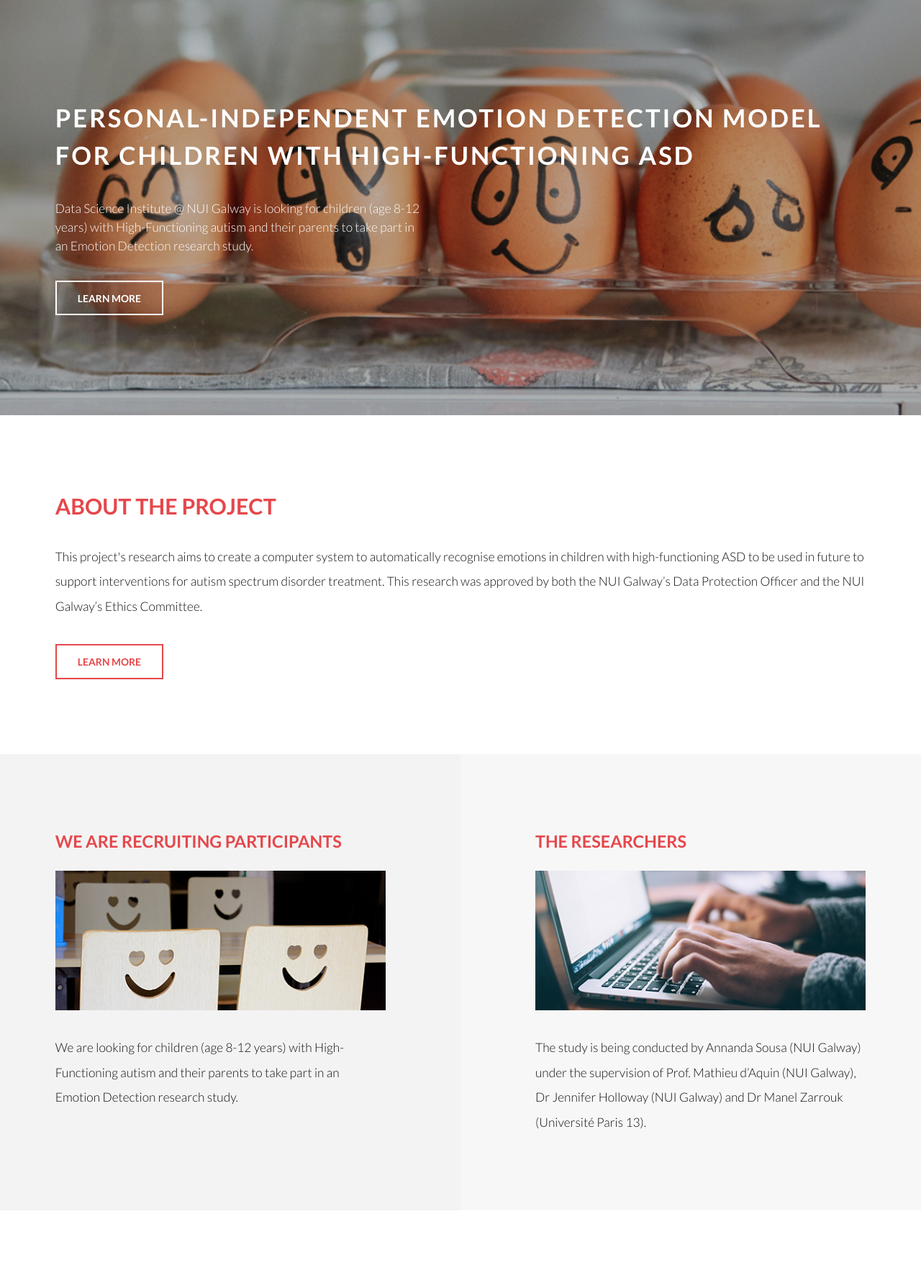
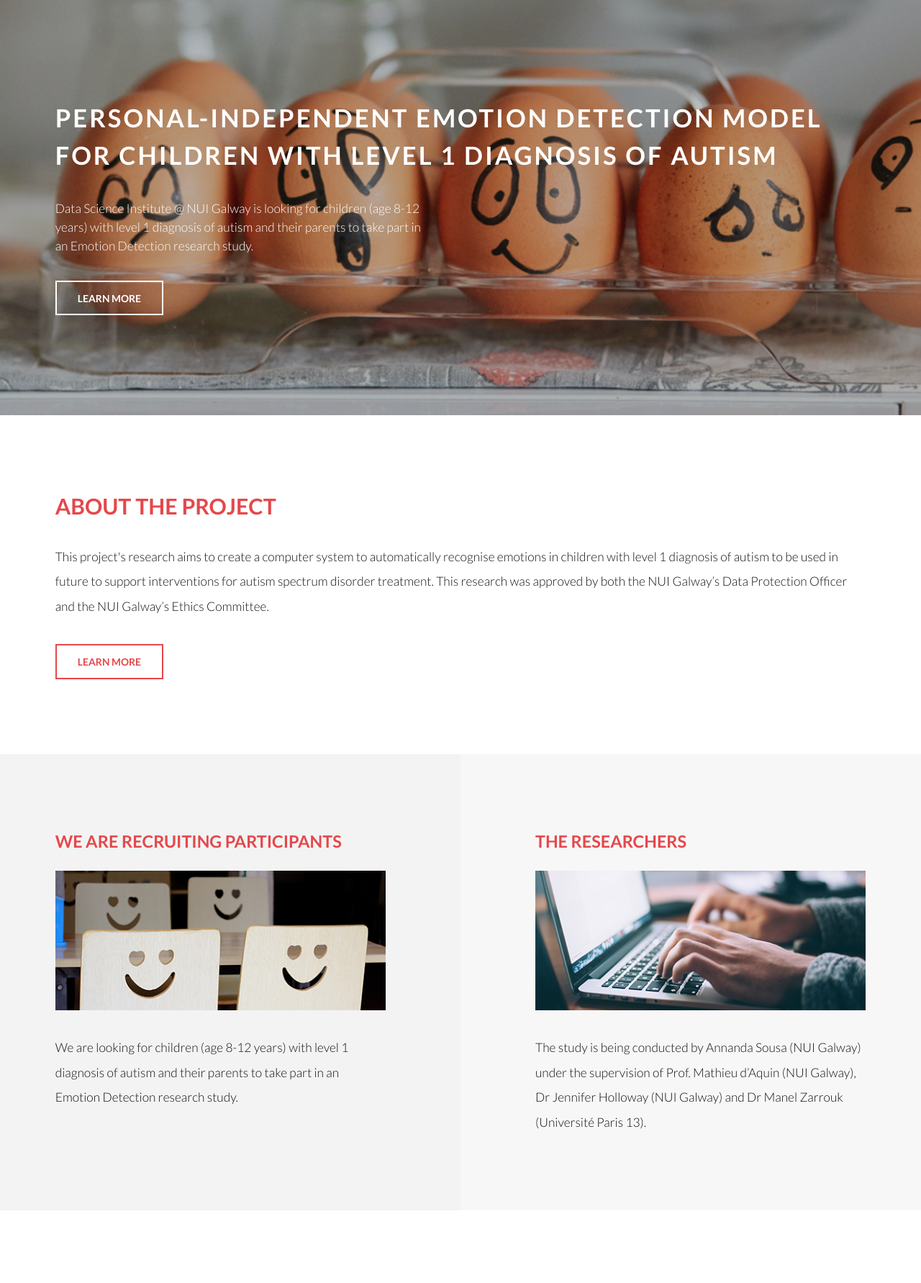
Before and after one commit to annanda/website_emotion_detection_for_children_with_asd, a Flask app: page / in a window 1280 px wide. Shown: the part 87-1870 px from the top of the page at 72% size. Run offline with Flask 2, Linux system fonts and the light colour scheme.

Commit message:
Updating index page.

```diff
--- a/templates/index.html
+++ b/templates/index.html
@@ -13,9 +13,9 @@
 <!-- Banner -->
 <section id="banner">
     <div class="inner">
-        <h1>Personal-independent Emotion Detection Model for Children with High-Functioning ASD</h1>
+        <h1>Personal-independent Emotion Detection Model for Children with Level 1 Diagnosis of Autism</h1>
         <p id="banner_message">Data Science Institute @ NUI Galway is looking for children (age 8-12 years) with
-            High-Functioning autism and
+             level 1 diagnosis of autism and
             their parents to
             take part in an Emotion Detection research study.</p>
 
@@ -32,7 +32,7 @@
             <h2>About the Project</h2>
         </header>
         <p>This project's research aims to create a computer system to automatically recognise emotions in children with
-            high-functioning ASD
+            level 1 diagnosis of autism
             to be used in future to support interventions for autism spectrum disorder treatment. This research was
             approved by both the NUI Galway’s Data Protection Officer and the NUI Galway’s Ethics Committee. </p>
         <ul class="actions">
@@ -52,7 +52,7 @@
                 <div class="image fit">
                     <a href="/information"><img src="../static/images/participants.png" alt=""/></a>
                 </div>
-                <p>We are looking for children (age 8-12 years) with High-Functioning autism and their parents to take
+                <p>We are looking for children (age 8-12 years) with level 1 diagnosis of autism and their parents to take
                     part in an Emotion Detection research study.</p>
             </div>
         </article>
--- a/templates/researchers.html
+++ b/templates/researchers.html
@@ -19,7 +19,7 @@
             <p>The study is being conducted by Annanda Sousa (a PhD candidate in the College of Science and
                 Engineering and Informatics, Data Science Institute - NUI Galway) under the supervision of Prof. Mathieu
                 d’Aquin (Data Science Institute/NUI Galway), Dr Jennifer Holloway (School of Psychology/NUI
-                Galway) and Dr Manel Zarrouk (Institut Galilée - Université Paris 13). This project is funded by
+                Galway) and Dr Manel Zarrouk (Institut Galilée - Université Paris 13).<br> <br> This project is funded by
                 the Science Foundation of Ireland (SFI).</p>
         </header>
         <!--        <a href="#" class="image fit"><img src="../static/images/pic11.jpg" alt=""/></a>-->
```
